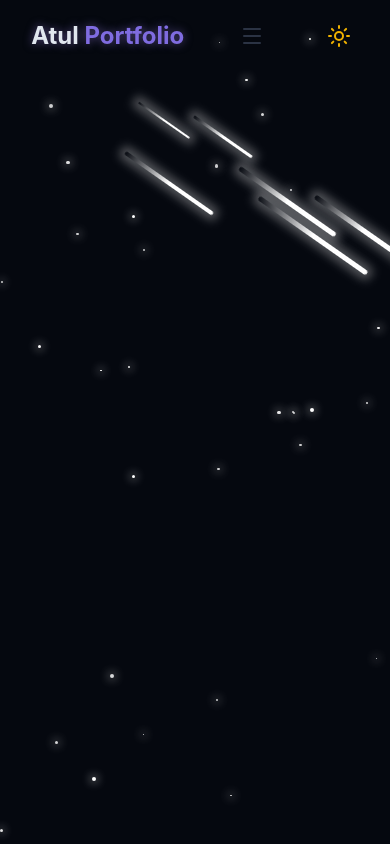
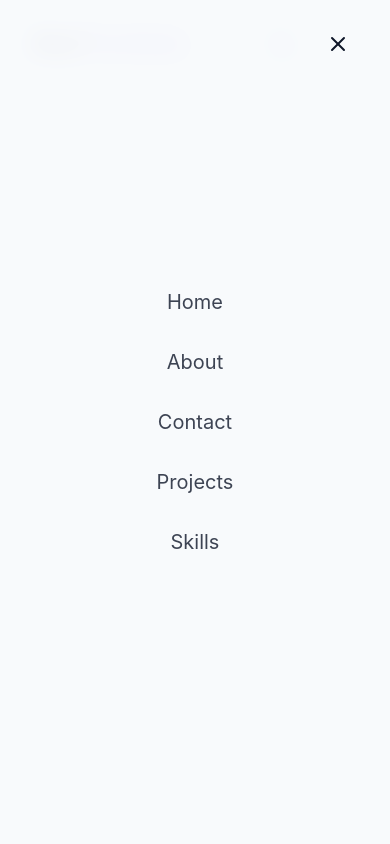
Before and after one commit to atul-kumar06/portfolio-website, a React (Vite) app: page / in a window 390 px wide. Both pictures are taken after a click on the button 338 px from the left and 36 px from the top of the page. Built offline with nearby package versions, Linux system fonts and the light colour scheme.

Commit message:
Nav bar completed

```diff
--- a/src/components/Nav.jsx
+++ b/src/components/Nav.jsx
@@ -1,21 +1,8 @@
-import React, { useEffect, useState } from "react";
+import React, { useState } from "react";
 import ToggleButton from "../features/ToggleButton";
-import { href } from "react-router";
-import { Menu, TurkishLira, X } from "lucide-react";
+import { Menu, X } from "lucide-react";
 
 const navItems = [
-  { name: "Home", href: "#hero" },
-  { name: "About", href: "#about" },
-  { name: "Contact", href: "#contact" },
-  { name: "Skills", href: "#skills" },
-  { name: "Project", href: "#project" },
-];
-
-const Nav = () => {
-  const [isScrolled, setisScrolled] = useState(false);
-  const [isMenuOpen, setisMenuOpen] = useState(true);
-
-  const NavItems = [
   { name: "Home", href: "#hero" },
   { name: "About", href: "#about" },
   { name: "Contact", href: "#contact" },
@@ -23,53 +10,76 @@ const Nav = () => {
   { name: "Skills", href: "#skills" },
 ];
 
+const Nav = () => {
+  const [isMenuOpen, setIsMenuOpen] = useState(false);
+
   return (
-    <nav className="flex items-center justify-evenly">
+    <nav className="flex items-center justify-between px-8 py-6 relative">
+      {/* Brand Logo */}
       <a href="#hero" className="text-2xl font-bold text-primary text-glow">
         <span className="text-foreground">Atul</span> Portfolio
       </a>
+
+      {/* Desktop Navigation */}
       <div className="hidden md:flex space-x-6">
-        {NavItems.map((value, idx) => (
-          <a href={value.href} key={idx}>
-            {value.name}
+        {navItems.map((item, idx) => (
+          <a
+            href={item.href}
+            key={idx}
+            className=" hover:text-primary transition-colors duration-300 nav-underline"
+          >
+            {item.name}
           </a>
         ))}
       </div>
-      {/* mobile_navigation */}
+
+      <div className="flex items-center space-x-4">
+        <ToggleButton />
+
+        {/* Mobile Navigation Toggle Button */}
         <button
-        onClick={() => setisMenuOpen(!isMenuOpen)}
-        className="md:hidden  cursor-pointer h-18 w-18 relative flex items-center justify-center"
+          onClick={() => setIsMenuOpen(!isMenuOpen)}
+          className="md:hidden cursor-pointer h-10 w-10 relative flex items-center justify-center z-20"
           aria-label={isMenuOpen ? "Close Menu" : "Open Menu"}
         >
           <Menu
-          className={`absolute transition-all duration-300 text-glow ease-in-out transform ${isMenuOpen ? "opacity-100 rotate-0 scale-100" : "opacity-0 -rotate-90 scale-75 pointer-events-none"}`}
+            className={`absolute transition-all duration-300 ease-in-out transform ${
+              isMenuOpen
+                ? "opacity-0 -rotate-90 scale-75 pointer-events-none"
+                : "opacity-100 rotate-0 scale-100"
+            }`}
           />
           <X
-          className={`absolute transition-all duration-300 text-glow ease-in-out transform ${isMenuOpen ? "opacity-0 rotate-90 scale-75 pointer-events-none" : "opacity-100 rotate-0 scale-100"}`}
+            className={`absolute transition-all duration-300 ease-in-out transform ${
+              isMenuOpen
+                ? "opacity-100 rotate-0 scale-100"
+                : "opacity-0 rotate-90 scale-75 pointer-events-none"
+            }`}
           />
         </button>
+      </div>
 
+      {/* Mobile Navigation Menu Overlay */}
       <div
-        className={`fixed inset-0 bg-background/95 backdrop-blur-md flex flex-col items-center justify-center transition-all duration-300 md:hidden ${
-          !isMenuOpen
+        className={`fixed inset-0 bg-background/95 backdrop-blur-md flex flex-col items-center justify-center z-10 transition-all duration-300 md:hidden ${
+          isMenuOpen
             ? "opacity-100 pointer-events-auto"
             : "opacity-0 pointer-events-none"
         }`}
       >
-        <div className="flex flex-col space-y-8">
-          {NavItems.map((value, idx) => (
+        <div className="flex flex-col space-y-8 text-center text-xl">
+          {navItems.map((item, idx) => (
             <a
-              href={value.href}
+              href={item.href}
               key={idx}
-              className="text-foreground/80 hover:text-primary transition-colors duration-300"
-              onClick={() => setisMenuOpen(true)}
+              className="text-foreground/80 hover:text-primary transition-colors duration-300 nav-underline"
+              onClick={() => setIsMenuOpen(false)}
             >
-              {value.name}
+              {item.name}
             </a>
           ))}
         </div>
       </div>
-      <ToggleButton />
     </nav>
   );
 };
```
Lines whose indentation alone changed are shown as unchanged.
